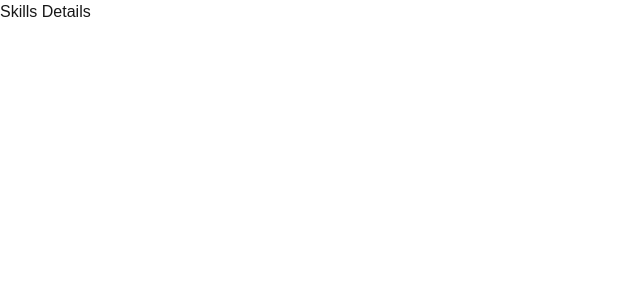
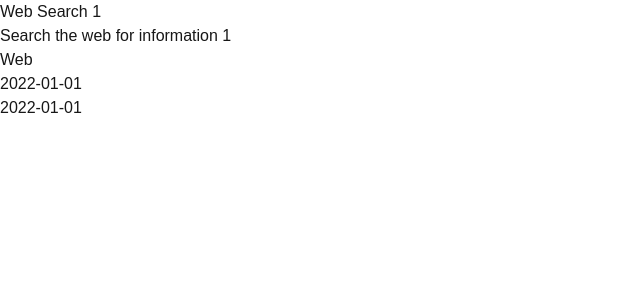
Before and after one commit to HarisShahnawaz/NANO-Agent-Skill-Manager, a Next.js app: page /skills/1 in a window 1280 px wide. Shown: the top 300 px of the page, without its empty margins (0-640 px from the left). Built offline with nearby package versions, Linux system fonts and the light colour scheme.

Commit message:
add page and change config.ts

```diff
--- a/app/skills/[id]/page.tsx
+++ /dev/null
@@ -1,3 +0,0 @@
-export default function SkillsPage() {
-  return <div>Skills Details</div>;
-}
--- /dev/null
+++ b/app/skills/[identifier]/SKILLS.ts
@@ -0,0 +1,29 @@
+type Skill = {
+    id: string;
+    name: string;
+    description: string;
+    category: string;
+    createdAt: string;
+    updatedAt: string;
+
+}
+
+export const SKILLS: Skill[] = [
+    {
+        id: '1',
+        name: 'Web Search 1',
+        description: 'Search the web for information 1',
+        category: 'Web',
+        createdAt: '2022-01-01',
+        updatedAt: '2022-01-01'
+    },
+    {
+        id: '2',
+        name: 'Web Search 2',
+        description: 'Search the web for information 2',
+        category: 'Web',
+        createdAt: '2022-01-01',
+        updatedAt: '2022-01-01'
+    },
+
+]
--- /dev/null
+++ b/app/skills/[identifier]/page.tsx
@@ -0,0 +1,23 @@
+import { SKILLS } from "./SKILLS";
+
+type SkillPageProps = {
+  params: {
+    identifier: string;
+  };
+};
+export default async function SkillsPage({
+  params,
+}: SkillPageProps) {
+  const { identifier } = await params
+  const skill = SKILLS.find(skill => skill.id === identifier)
+  return skill ? (
+    <article>
+      <h1>{skill?.name}</h1>
+      <p>{skill?.description}</p>
+      <p> {skill?.category}</p>
+      <p> {skill?.createdAt}</p>
+      <p> {skill?.updatedAt}</p>
+    </article>) : (
+    <div>Skill not found</div>
+  );
+}
--- a/next.config.ts
+++ b/next.config.ts
@@ -1,12 +1,9 @@
 import type { NextConfig } from "next";
 
 const nextConfig: NextConfig = {
-  /* config options here */
   experimental: {
     agentFeedback: true,
   },
-  cacheComponents: true,
-  partialPrefetching: true,
   turbopack: {
     rules: {
       "*.css": {
```
